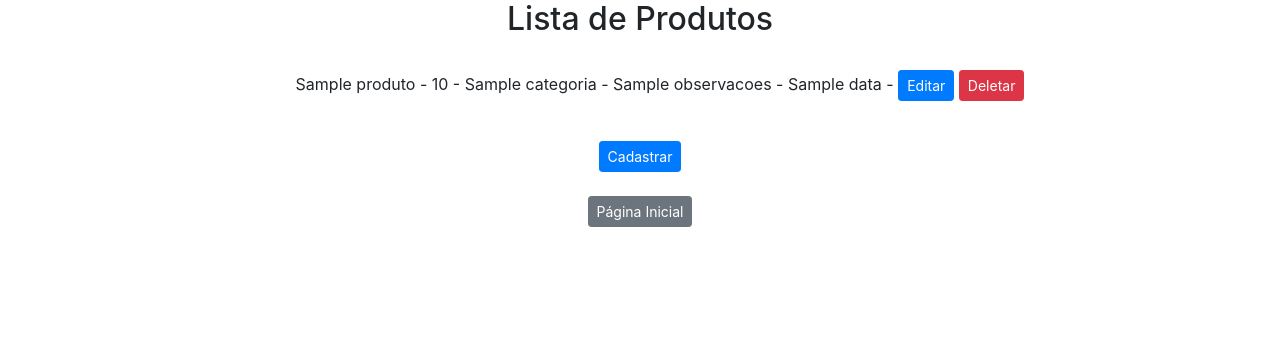
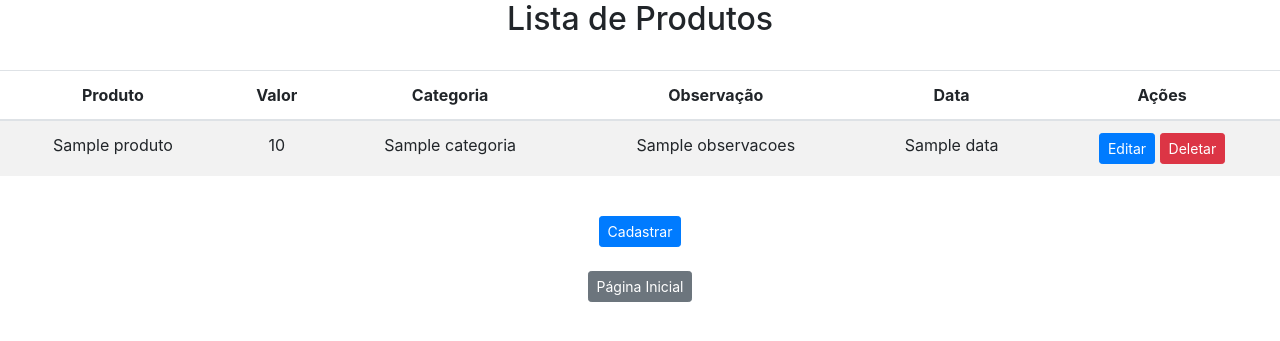
Before and after one commit to diogoandrad/Produtos, a Django app: template AppFirst/templates/lista.html in a window 1280 px wide. Shown: the top 341 px of the page. Run offline with Django 3.2, Linux system fonts and the light colour scheme; the template is opened without the code that fills it: most values are stand-ins (such as "Sample title", 1, 10 or a date in 2020); some libraries are stand-ins or nearby versions.

Commit message:
Desenvolvido tabela para listagem dos produtos

```diff
--- a/AppFirst/templates/lista.html
+++ b/AppFirst/templates/lista.html
@@ -18,26 +18,42 @@
 
     <div class="text-center">
         <br>
-        {% for transacao in transacoes %}
-        <ul>
-            {{ transacao.produto }} -
-            {{ transacao.valor }} -
-            {{ transacao.categoria }} -
-            {{ transacao.observacoes }} -
-            {{ transacao.data }} -
-            <a type="button" class="btn btn-primary btn-sm" href="{% url 'url_update' transacao.id %}">Editar</a>
-            <a type="button" class="btn btn-danger btn-sm" href="{% url 'url_delete' transacao.id %}">Deletar</a>
-        </ul>
-        {% endfor  %}
+        <table class="table table-striped">
+          <thead>
+            <tr>
+              <th scope="col">Produto</th>
+              <th scope="col">Valor</th>
+              <th scope="col">Categoria</th>
+              <th scope="col">Observação</th>
+              <th scope="col">Data</th>
+              <th scope="col">Ações</th>
+            </tr>
+          </thead>
+          <tbody>
+            <tr>
+                {% for transacao in transacoes %}
+              <td>{{ transacao.produto }}</td>
+              <td>{{ transacao.valor }}</td>
+              <td>{{ transacao.categoria }}</td>
+              <td>{{ transacao.observacoes }}</td>
+              <td>{{ transacao.data }}</td>
+              <td>
+                  <a type="button" class="btn btn-primary btn-sm" href="{% url 'url_update' transacao.id %}">Editar</a>
+                  <a type="button" class="btn btn-danger btn-sm" href="{% url 'url_delete' transacao.id %}">Deletar</a>
+              </td>
+            </tr>
+                {% endfor  %}
+          </tbody>
+        </table>
         <br>
     </div>
 
     <div class="text-center">
-        <a href="{% url 'url_nova' %}">
+        <a href="{% url 'url_create' %}">
             <button type="button" class="btn btn-primary btn-sm">Cadastrar</button>
         </a>
         <br> <br>
-        <a href="{% url 'url_login' %}">
+        <a href="{% url 'url_home' %}">
             <button type="button" class="btn btn-secondary btn-sm">Página Inicial</button>
         </a>
     </div>
```
